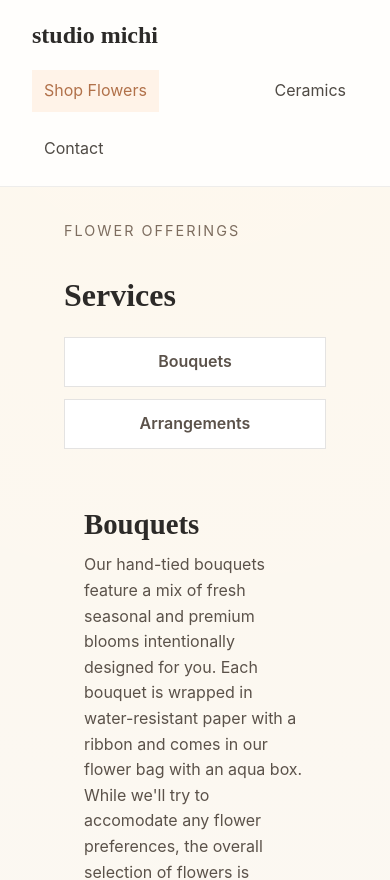
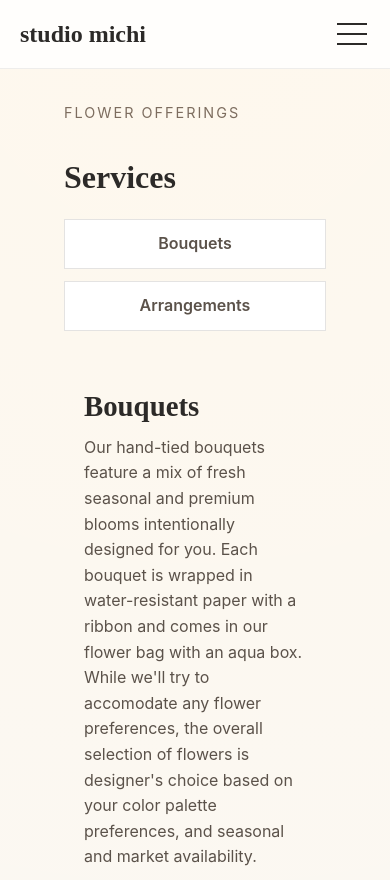
Before and after one commit to studiomichi/studiomichi.github.io, a React (Vite) app: page /services in a window 390 px wide. Shown: the top 880 px of the page. Built offline with nearby package versions, Linux system fonts and the light colour scheme.

Commit message:
Update mobile nav

```diff
--- a/src/App.jsx
+++ b/src/App.jsx
@@ -10,11 +10,21 @@ import Faq from './pages/Faq';
 import PageNotFound from './pages/PageNotFound';
 import { trackPageView, trackEvent } from './utils/gtag';
 
+const pageTitles = {
+  '/': 'Studio Michi - Home',
+  '/services': 'Studio Michi - Flower Offerings',
+  '/ceramics': 'Studio Michi - Ceramics',
+  '/contact': 'Studio Michi - Contact',
+  '/faq': 'Studio Michi - FAQ',
+};
+
 function App() {
   const [showScrollTop, setShowScrollTop] = useState(false);
   const location = useLocation();
 
   useEffect(() => {
+    const title = pageTitles[location.pathname] || 'Studio Michi - Page Not Found';
+    document.title = title;
     window.scrollTo({ top: 0, left: 0, behavior: 'instant' });
     trackPageView(location.pathname);
   }, [location.pathname]);
--- a/src/components/Footer.jsx
+++ b/src/components/Footer.jsx
@@ -55,7 +55,7 @@ export default function Footer() {
               <NavLink
                 to={link.to}
                 className="footer-link"
-                onClick={() => trackEvent('navigation_click', 'footer_nav', link.label, { destination: link.to })}
+                onClick={() => trackEvent('navigation_click', 'footer', link.label, { destination: link.to })}
               >
                 {link.label}
               </NavLink>
--- a/src/components/NavBar.jsx
+++ b/src/components/NavBar.jsx
@@ -1,3 +1,4 @@
+import { useState } from 'react';
 import { NavLink } from 'react-router-dom';
 import { trackEvent } from '../utils/gtag';
 
@@ -8,18 +9,38 @@ const links = [
 ];
 
 export default function NavBar() {
+  const [menuOpen, setMenuOpen] = useState(false);
+
+  const closeMenu = () => setMenuOpen(false);
+
   return (
     <header className="nav-bar">
-      <NavLink to="/" className="brand">
+      <NavLink to="/" className="brand" onClick={closeMenu}>
         Studio Michi
       </NavLink>
-      <nav>
+
+      <button
+        type="button"
+        className="mobile-nav-toggle"
+        aria-label={menuOpen ? 'Close navigation menu' : 'Open navigation menu'}
+        aria-expanded={menuOpen}
+        onClick={() => setMenuOpen((prev) => !prev)}
+      >
+        <span />
+        <span />
+        <span />
+      </button>
+
+      <nav className={`nav-links ${menuOpen ? 'open' : ''}`}>
         {links.map((link) => (
           <NavLink
             key={link.to}
             to={link.to}
             className={({ isActive }) => (isActive ? 'nav-link active' : 'nav-link')}
-            onClick={() => trackEvent('navigation_click', 'nav', link.label, { destination: link.to })}
+            onClick={() => {
+              trackEvent('navigation_click', 'nav', link.label, { destination: link.to });
+              closeMenu();
+            }}
           >
             {link.label}
           </NavLink>
--- a/src/styles.css
+++ b/src/styles.css
@@ -111,12 +111,34 @@ span a:not(.button):not(.nav-link):not(.brand):not(.footer-link):not(.footer-ema
   border-bottom: 1px solid var(--color-border);
 }
 
+.mobile-nav-toggle {
+  display: none;
+  width: 2.4rem;
+  height: 2.4rem;
+  border: none;
+  background: transparent;
+  padding: 0.3rem;
+  cursor: pointer;
+  align-self: center;
+}
+
+.mobile-nav-toggle span {
+  display: block;
+  height: 2px;
+  width: 100%;
+  background: var(--color-text);
+  margin: 0.25rem 0;
+}
+
 .brand {
+  display: flex;
+  align-items: center;
   font-weight: 700;
   font-size: 1.5rem;
   letter-spacing: 5%;
   text-transform: lowercase;
   font-family: "Judson", serif;
+  line-height: 1;
 }
 
 .brand-slogan {
@@ -130,6 +152,12 @@ span a:not(.button):not(.nav-link):not(.brand):not(.footer-link):not(.footer-ema
 
 nav {
   display: flex;
+  gap: 1rem;
+}
+
+.nav-links {
+  display: flex;
+  align-items: center;
   gap: 1rem;
 }
 
@@ -149,6 +177,62 @@ nav {
 main {
   flex: 1;
   padding: 2rem;
+}
+
+@media (max-width: 720px) {
+  .nav-bar {
+    position: relative;
+    display: flex;
+    align-items: center;
+    justify-content: flex-start;
+    flex-wrap: nowrap;
+    padding: 1rem 1.25rem;
+  }
+
+  .brand {
+    margin-right: auto;
+    align-items: center;
+    flex-shrink: 0;
+  }
+
+  .mobile-nav-toggle {
+    display: inline-flex;
+    flex-direction: column;
+    justify-content: center;
+    align-items: center;
+    margin-left: 0.35rem;
+    padding: 0.15rem;
+    height: 2rem;
+    width: 2rem;
+    flex-shrink: 0;
+    order: 2;
+  }
+
+  .nav-links {
+    position: absolute;
+    top: calc(100% + 0.35rem);
+    right: 1.25rem;
+    display: none;
+    width: min(220px, calc(100vw - 2.5rem));
+    flex-direction: column;
+    align-items: stretch;
+    gap: 0.5rem;
+    padding: 0.75rem;
+    background: rgba(255, 255, 255, 0.96);
+    border: 1px solid var(--color-border);
+    box-shadow: 0 12px 20px rgba(44, 42, 40, 0.08);
+    z-index: 30;
+  }
+
+  .nav-links.open {
+    display: flex;
+  }
+
+  .nav-link {
+    width: 100%;
+    text-align: center;
+    padding: 0.85rem 1rem;
+  }
 }
 
 .site-footer {
@@ -647,13 +731,51 @@ select {
 
 @media (max-width: 640px) {
   .nav-bar {
+    position: relative;
+    display: flex;
+    flex-direction: row;
+    align-items: center;
+    justify-content: flex-start;
+    flex-wrap: nowrap;
+    padding: 1rem 1.25rem;
+  }
+
+  .brand {
+    margin-right: auto;
+    flex-shrink: 0;
+  }
+
+  .mobile-nav-toggle {
+    display: inline-flex;
+    flex-direction: column;
+    justify-content: center;
+    align-items: center;
+    margin-left: 0.5rem;
+    padding: 0.2rem;
+    height: 2.25rem;
+    width: 2.25rem;
+    flex-shrink: 0;
+    order: 2;
+  }
+
+  .nav-links {
+    position: absolute;
+    top: calc(100% + 0.35rem);
+    right: 1.25rem;
+    display: none;
+    width: min(220px, calc(100vw - 2.5rem));
     flex-direction: column;
     align-items: stretch;
+    gap: 0.5rem;
+    padding: 0.75rem;
+    background: rgba(255, 255, 255, 0.96);
+    border: 1px solid var(--color-border);
+    box-shadow: 0 12px 20px rgba(44, 42, 40, 0.08);
+    z-index: 30;
   }
 
-  nav {
-    justify-content: space-between;
-    flex-wrap: wrap;
+  .nav-links.open {
+    display: flex;
   }
 
   .service-nav {
```
